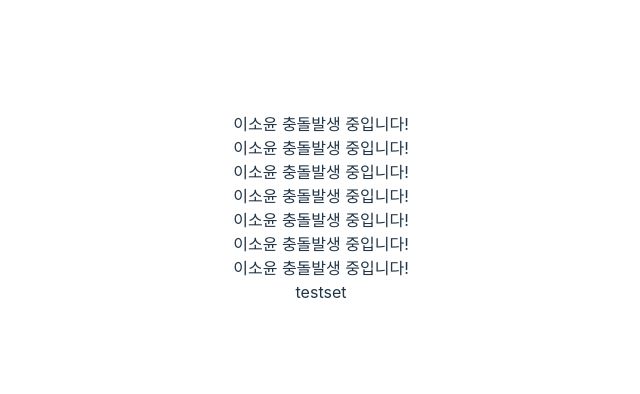
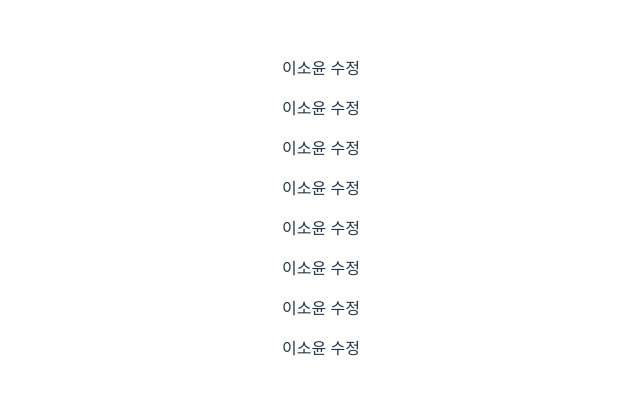
Before and after one commit to oxopolitics-internship-for-zerobase/KMTestingRepo, a React (Vite) app: page / in a window 1280 px wide. Shown: the part 192-586 px from the top of the page, without its empty margins (319-959 px from the left). Built offline with nearby package versions, Linux system fonts and the light colour scheme.

Commit message:
Update 🔥 jsx 수정

```diff
--- a/src/App.jsx
+++ b/src/App.jsx
@@ -16,27 +16,30 @@ function App() {
   return (
     <>
       <div>
-        이소윤 충돌발생 중입니다!
+        <p>이소윤 수정</p>
       </div>
       <div>
-        이소윤 충돌발생 중입니다!
+        <p>이소윤 수정</p>
       </div>
       <div>
-        이소윤 충돌발생 중입니다!
+        <p>이소윤 수정</p>
       </div>
       <div>
-        이소윤 충돌발생 중입니다!
+        <p>이소윤 수정</p>
       </div>
       <div>
-        이소윤 충돌발생 중입니다!
+        <p>이소윤 수정</p>
       </div>
       <div>
-        이소윤 충돌발생 중입니다!
+        <p>이소윤 수정</p>
       </div>
       <div>
-        이소윤 충돌발생 중입니다!
+        <p>이소윤 수정</p>
       </div>
-      <div>testset</div>
+      <div>
+        <p>이소윤 수정</p>
+      </div>
+
     </>
   );
 }
```
